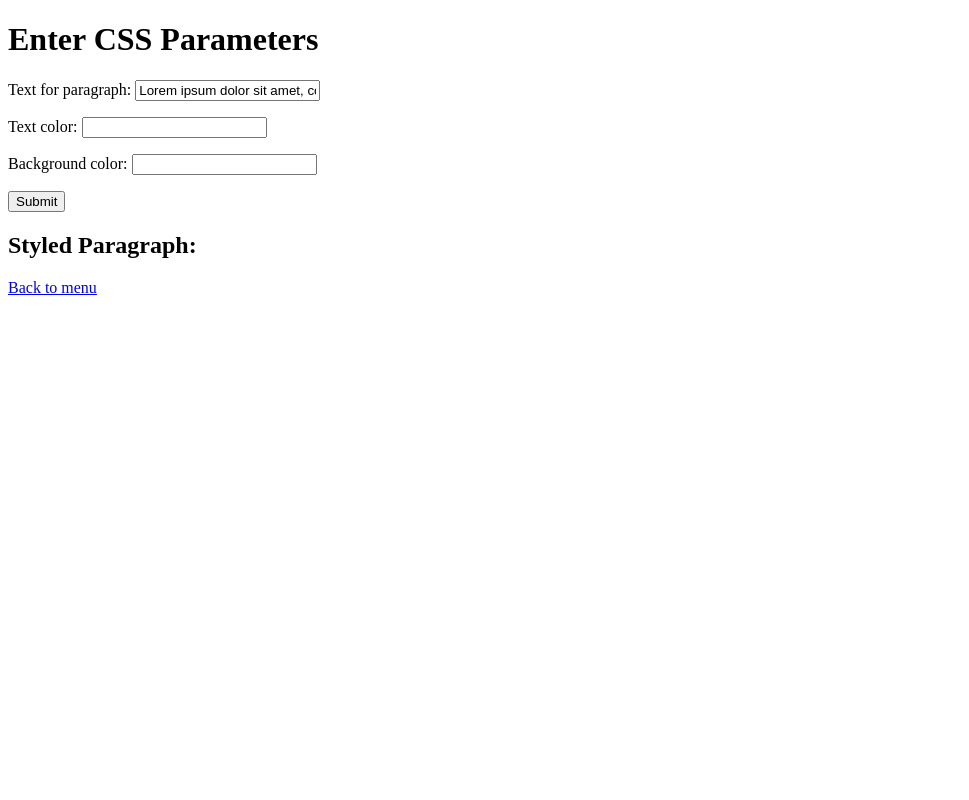
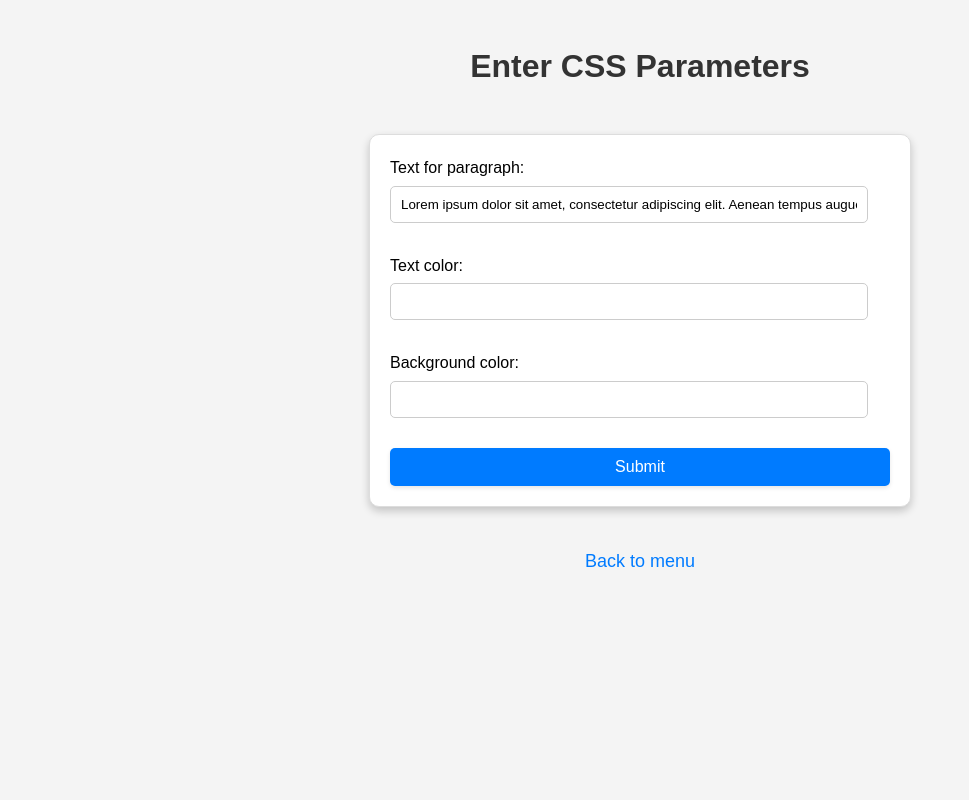
Before and after one commit to Zh3ka21/corporate_information_systems, a Django app: template lab_1/tasks/templates/tasks/task2.html in a window 1280 px wide. Shown: the whole page, without its empty margins (0-969 px from the left). Run offline with Django 5.2, Linux system fonts and the light colour scheme; the template is opened without the code that fills it: values named after a table or form of the project are taken from there, others are empty.

```diff
--- a/lab_1/tasks/templates/tasks/task2.html
+++ b/lab_1/tasks/templates/tasks/task2.html
@@ -5,6 +5,72 @@
     <meta name="viewport" content="width=device-width, initial-scale=1.0" />
     <title>Custom CSS</title>
     <style>
+      /* General page styles */
+      body {
+        font-family: Arial, sans-serif;
+        line-height: 1.6;
+        margin: 0;
+        padding: 0;
+        background-color: #f4f4f4;
+        display: flex;
+        flex-direction: column;
+        align-items: center;
+        justify-content: flex-start; /* Adjust alignment */
+        min-height: 100vh; /* Ensure full viewport height */
+        padding-top: 20px; /* Prevent header from touching the top */
+        box-sizing: border-box;
+      }
+
+      h1, h2 {
+        color: #333;
+      }
+
+      /* Form styling */
+      form {
+        max-width: 500px;
+        width: 100%;
+        margin: 20px auto;
+        padding: 20px;
+        background: #fff;
+        border-radius: 10px;
+        box-shadow: 0 4px 8px rgba(0, 0, 0, 0.2);
+        border: 1px solid #ddd;
+      }
+
+      form p {
+        margin: 0 0 15px;
+      }
+
+      input, select, textarea {
+        width: calc(100% - 22px);
+        padding: 10px;
+        margin-top: 5px;
+        margin-bottom: 15px;
+        border: 1px solid #ccc;
+        border-radius: 5px;
+        box-sizing: border-box;
+      }
+
+      button {
+        display: block;
+        width: 100%;
+        padding: 10px;
+        font-size: 16px;
+        color: #fff;
+        background-color: #007bff;
+        border: none;
+        border-radius: 5px;
+        cursor: pointer;
+        box-shadow: 0 2px 4px rgba(0, 0, 0, 0.1);
+        transition: background-color 0.3s, box-shadow 0.3s;
+      }
+
+      button:hover {
+        background-color: #0056b3;
+        box-shadow: 0 4px 6px rgba(0, 0, 0, 0.2);
+      }
+
+      /* Paragraph styling */
       .paragraph {
         color: {{ text_color }};
         background-color: {{ background_color }};
@@ -13,21 +79,50 @@
             padding: {{ css_params.padding }};
             width: {{ css_params.block_size }};
         {% endif %}
+        text-align: center;
+        border-radius: 8px;
+        box-shadow: 0 2px 4px rgba(0, 0, 0, 0.1);
+        display: inline-block;
+        margin-top: 20px;
+      }
+
+      /* Content container */
+      .content {
+        text-align: center;
+        margin-top: 20px;
+        max-width: 500px;
+        width: 100%;
+      }
+
+      /* Back link styling */
+      a {
+        display: block;
+        text-align: center;
+        margin: 20px auto;
+        font-size: 18px;
+        color: #007bff;
+        text-decoration: none;
+      }
+
+      a:hover {
+        text-decoration: underline;
       }
     </style>
   </head>
   <body>
     <h1>Enter CSS Parameters</h1>
+
     <form method="POST">
       {% csrf_token %} {{ form.as_p }}
       <button type="submit">Submit</button>
     </form>
 
-    <!-- Show the styled paragraph only if the form is submitted -->
-    <div>
+    {% if request.method == "POST" and form.is_valid %}
+    <div class="content">
       <h2>Styled Paragraph:</h2>
       <div class="paragraph">{{ paragraph_text }}</div>
     </div>
+    {% endif %}
 
     <a href="{% url 'index' %}">Back to menu</a>
   </body>
--- a/lab_1/tasks/urls.py
+++ b/lab_1/tasks/urls.py
@@ -5,4 +5,8 @@ from . import views
 urlpatterns = [
     path('', views.index, name='index'),
     path('task2/', views.task2, name='task2'),
+    path('task3/', views.task3, name='task3'),
+    path('task3/success/', views.task3_success, name='task3_success'),
+    path('task3/error/', views.task3_error, name='task3_error'),
+
 ]
```
Also changed, not shown: lab_1/tasks/models.py (+7 -0 lines), lab_1/tasks/templates/tasks/index.html (+56 -1 lines), lab_1/tasks/templates/tasks/task3.html (added, +150 -0 lines), lab_1/tasks/templates/tasks/task3_error.html (added, +13 -0 lines), lab_1/tasks/templates/tasks/task3_success.html (added, +13 -0 lines), lab_1/tasks/views.py (+24 -1 lines), lab_1/webproject/settings.py (+12 -2 lines), lab_1/tasks/migrations/0002_image.py (added). Lines whose indentation alone changed are shown as unchanged.
